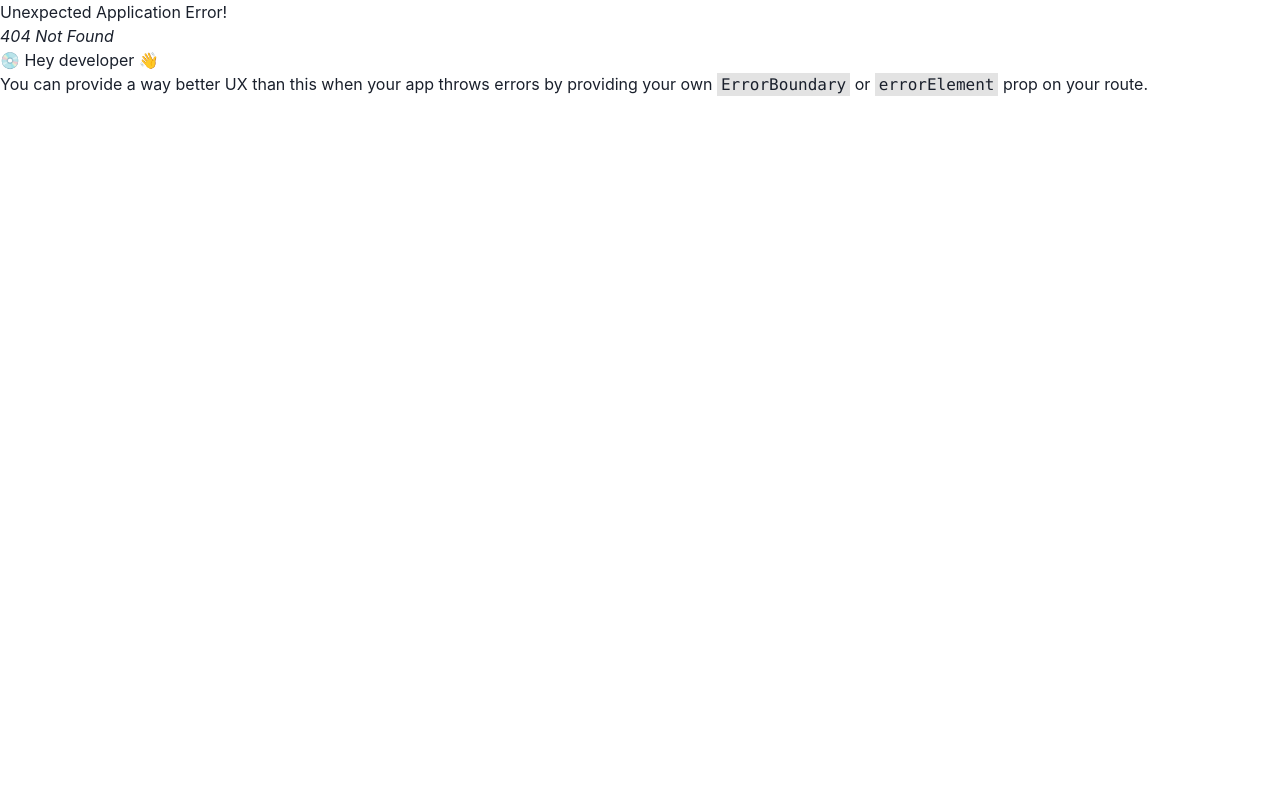
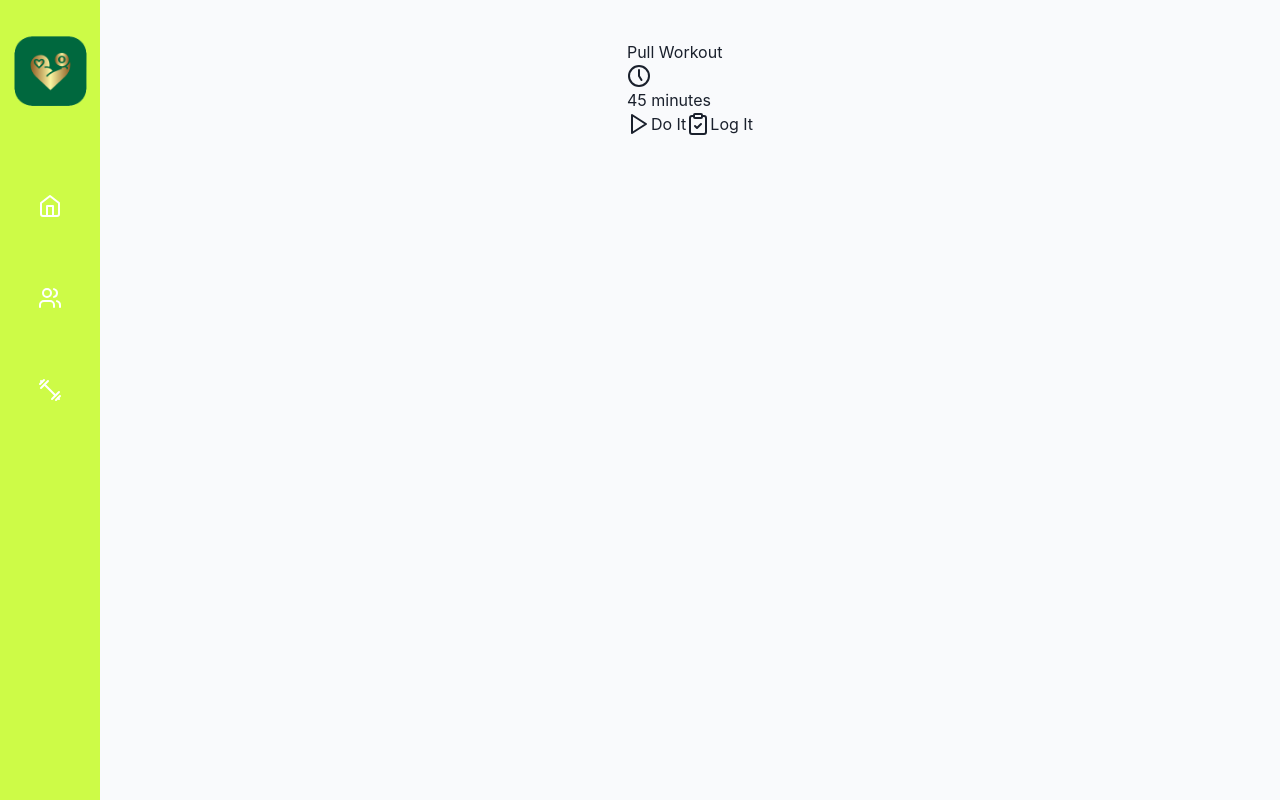
Before and after one commit to Leeyah-123/HealthSync, a React (Vite) app: page /dashboard/workout/1/preview in a window 1280 px wide. Before the commit this address had no page. Built offline with nearby package versions, Linux system fonts and the light colour scheme.

Commit message:
chore: Workout Plan Preview

```diff
--- a/src/components/complex/dashboard/WorkoutPlan.jsx
+++ b/src/components/complex/dashboard/WorkoutPlanOverview.jsx
@@ -2,7 +2,7 @@ import TodaysWorkout from '../../simple/dashboard/TodaysWorkout';
 import WorkoutPlanInfo from '../../simple/dashboard/WorkoutPlanInfo';
 import WorkoutSchedule from './WorkoutSchedule';
 
-const WorkoutPlan = () => {
+const WorkoutPlanOverview = () => {
   return (
     <div className="w-full lg:mx-0 lg:mt-10 gap-5">
       <div className="flex flex-col lg:flex-row pb-10">
@@ -19,7 +19,12 @@ const WorkoutPlan = () => {
           </div>
         </section>
         <section className="w-[95%] mx-auto bg-white p-5 -mt-10 lg:mt-0 lg:bg-transparent shadow-lg rounded-lg lg:rounded-none lg:shadow-none lg:w-full h-max">
-          <h2 className="text-2xl font-semibold mb-2">Workout Schedule</h2>
+          <h2 className="hidden text-2xl font-semibold mb-2 lg:block">
+            Workout Schedule
+          </h2>
+          <h2 className="text-2xl font-semibold mb-2 lg:hidden">
+            Metallicadpa PPL
+          </h2>
           <hr />
           <WorkoutSchedule />
         </section>
@@ -28,4 +33,4 @@ const WorkoutPlan = () => {
   );
 };
 
-export default WorkoutPlan;
+export default WorkoutPlanOverview;
--- a/src/components/layout/dashboard/Navbar.jsx
+++ b/src/components/layout/dashboard/Navbar.jsx
@@ -39,7 +39,7 @@ const DashboardNavbar = () => {
         />
         <ul id="navigation" className="flex items-center flex-col mt-16 gap-8">
           {DashboardRoutes.children
-            .filter(({ path }) => path)
+            .filter(({ path, display }) => path && display)
             .map(({ path, icon }) => (
               <li key={path}>
                 <NavLink
--- /dev/null
+++ b/src/components/simple/dashboard/RoutineCard.jsx
@@ -0,0 +1,3 @@
+const RoutineCard = () => {};
+
+export default RoutineCard;
--- a/src/components/simple/dashboard/WorkoutPlanInfo.jsx
+++ b/src/components/simple/dashboard/WorkoutPlanInfo.jsx
@@ -3,7 +3,7 @@ import PropTypes from 'prop-types';
 const WorkoutPlanInfo = ({ workoutPlan }) => {
   return (
     <div className="shadow-md rounded-lg gap-2 p-5 h-full">
-      <h3 className="text-xl font-semibold text-center">Push Workout</h3>
+      <h3 className="text-xl font-semibold text-center">Metallicadpa PPL</h3>
       <hr />
       <p className="p-2">
         Lorem ipsum dolor sit amet consectetur adipisicing elit. Provident
--- /dev/null
+++ b/src/pages/dashboard/WorkoutPlanPreview.jsx
@@ -0,0 +1,30 @@
+import { ClipboardCheckIcon, Clock5Icon, PlayIcon } from 'lucide-react';
+import { useParams } from 'react-router-dom';
+
+const WorkoutPlan = () => {
+  const { id } = useParams();
+  console.log(id);
+
+  return (
+    <div className="lg:mt-10 flex flex-col mx-auto">
+      <header>
+        <h3>Pull Workout</h3>
+        <p>
+          {' '}
+          <Clock5Icon />
+          45 minutes
+        </p>
+      </header>
+      <div className="flex">
+        <button className="flex">
+          <PlayIcon /> Do It
+        </button>
+        <button className="flex">
+          <ClipboardCheckIcon /> Log It
+        </button>
+      </div>
+    </div>
+  );
+};
+
+export default WorkoutPlan;
--- a/src/pages/dashboard/WorkoutPlanner.jsx
+++ b/src/pages/dashboard/WorkoutPlanner.jsx
@@ -10,7 +10,7 @@
 // import 'react-big-calendar/lib/css/react-big-calendar.css';
 // const localizer = momentLocalizer(moment);
 
-import WorkoutPlan from '../../components/complex/dashboard/WorkoutPlan';
+import WorkoutPlanOverview from '../../components/complex/dashboard/WorkoutPlanOverview';
 
 // export default function WorkoutPlanner() {
 //   const [myEvents, setEvents] = useState([]);
@@ -61,7 +61,7 @@ import WorkoutPlan from '../../components/complex/dashboard/WorkoutPlan';
 // };
 
 const WorkoutPlanner = () => {
-  return <WorkoutPlan />;
+  return <WorkoutPlanOverview />;
 };
 
 export default WorkoutPlanner;
--- a/src/routes/dashboard.routes.jsx
+++ b/src/routes/dashboard.routes.jsx
@@ -3,24 +3,33 @@ import { Navigate } from 'react-router-dom';
 import DashboardLayout from '../components/layout/dashboard/dashboard.layout';
 import Forum from '../pages/dashboard/Forum';
 import DashboardHome from '../pages/dashboard/Home';
+import WorkoutPlan from '../pages/dashboard/WorkoutPlanPreview';
 import WorkoutPlanner from '../pages/dashboard/WorkoutPlanner';
 
 const DashboardRoutes = {
   path: '/dashboard',
   element: <DashboardLayout />,
   children: [
-    { index: true, element: <Navigate to="home" replace /> },
+    { index: true, element: <Navigate to="home" replace />, display: false },
     {
       path: 'home',
       element: <DashboardHome />,
       icon: <HomeIcon color="white" />,
+      display: true,
     },
-    { path: 'forum', element: <Forum />, icon: <UsersIcon color="white" /> },
+    {
+      path: 'forum',
+      element: <Forum />,
+      icon: <UsersIcon color="white" />,
+      display: true,
+    },
     {
       path: 'workout-plan',
-      element: <WorkoutPlanner color="white" />,
+      element: <WorkoutPlanner />,
       icon: <DumbbellIcon color="white" />,
+      display: true,
     },
+    { path: 'workout/:name/preview', element: <WorkoutPlan /> },
   ],
 };
 
```
